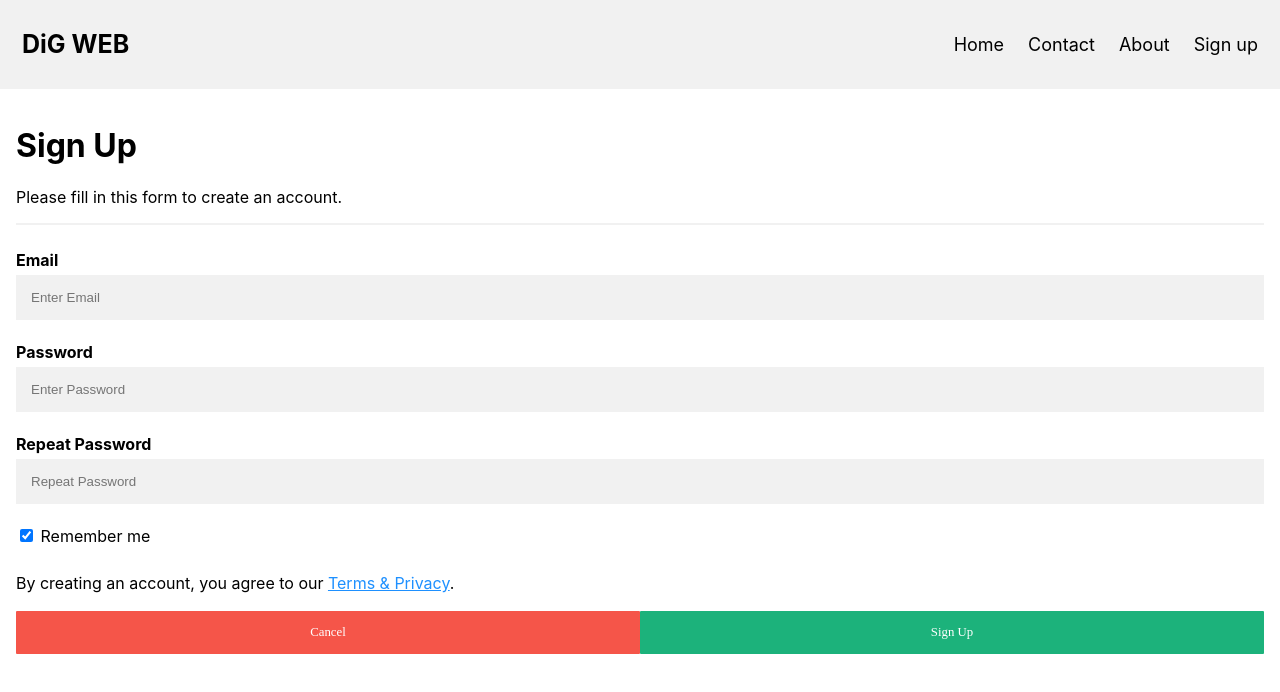
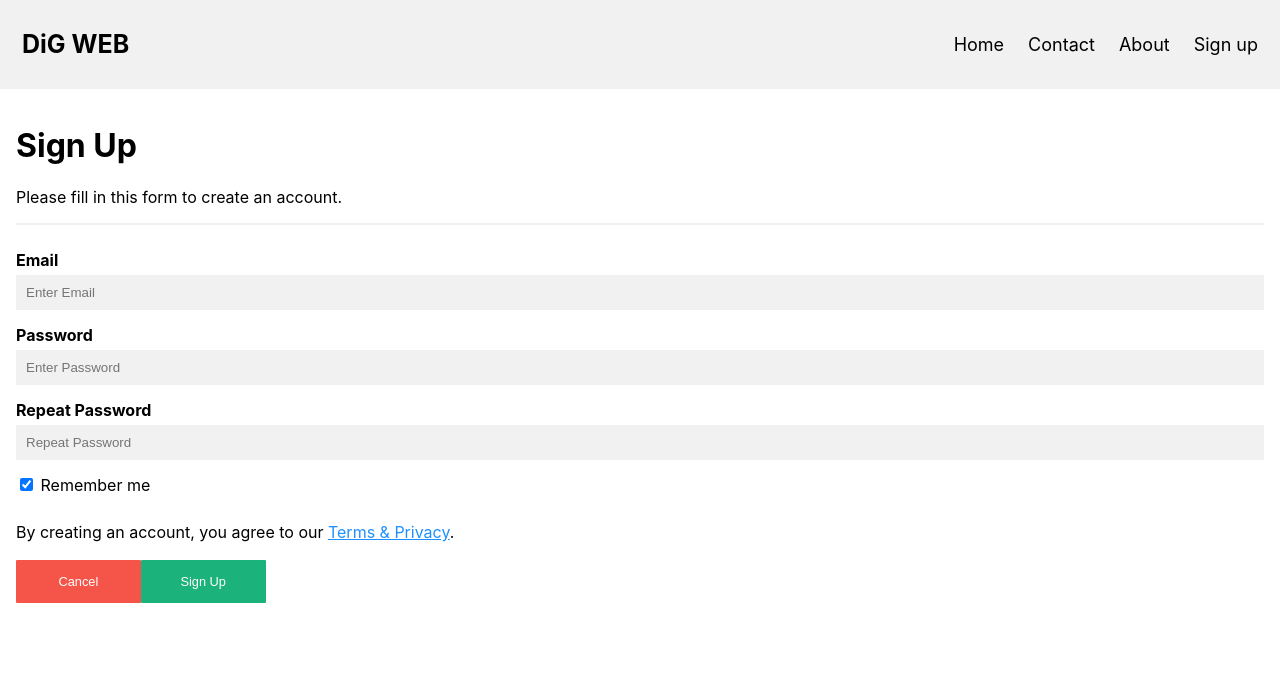
Before and after one commit to ScouseExplorer/React-web-app-1, a React (Create React App) app: page /signup in a window 1280 px wide. Shown: the top 692 px of the page. Built offline with nearby package versions, Linux system fonts and the light colour scheme.

Commit message:
i changed the size of the cancel buttons

```diff
--- a/src/signup.css
+++ b/src/signup.css
@@ -1,10 +1,10 @@
 * {box-sizing: border-box}
 
 /* Full-width input fields */
-  input[type=text], input[type=password] {
+input[type=text], input[type=password] {
   width: 100%;
-  padding: 15px;
-  margin: 5px 0 22px 0;
+  padding: 10px;
+  margin: 5px 0 15px 0;
   display: inline-block;
   border: none;
   background: #f1f1f1;
@@ -30,6 +30,7 @@ button {
   cursor: pointer;
   width: 10%;
   opacity: 0.9;
+  font-family:  sans-serif;
 }
 
 button:hover {
@@ -45,7 +46,7 @@ button:hover {
 /* Float cancel and signup buttons and add an equal width */
 .cancelbtn, .signupbtn {
   float: left;
-  width: 50%;
+  width: 10%;
 }
 
 /* Add padding to container elements */
@@ -61,8 +62,8 @@ button:hover {
 }
 
 /* Change styles for cancel button and signup button on extra small screens */
-@media screen and (max-width: 300px) {
+@media screen and (max-width: 30px) {
   .cancelbtn, .signupbtn {
-    width: 100%;
+    width: 10%;
   }
 }
```
